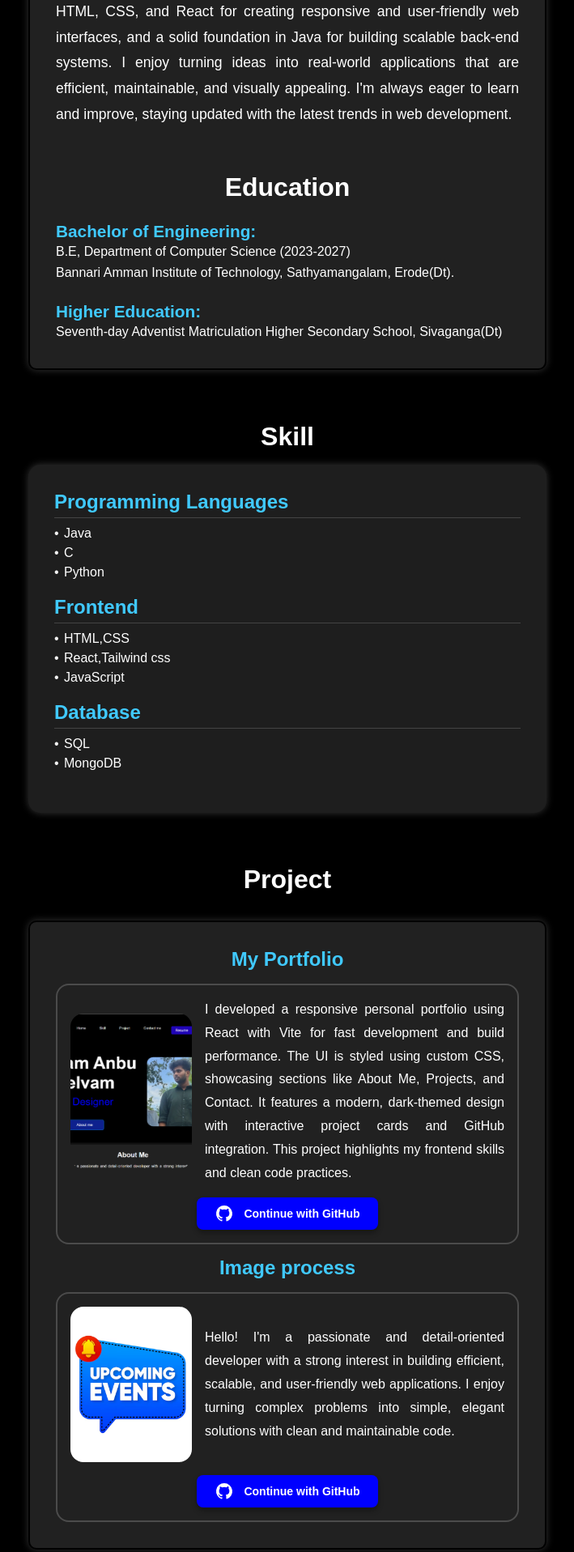
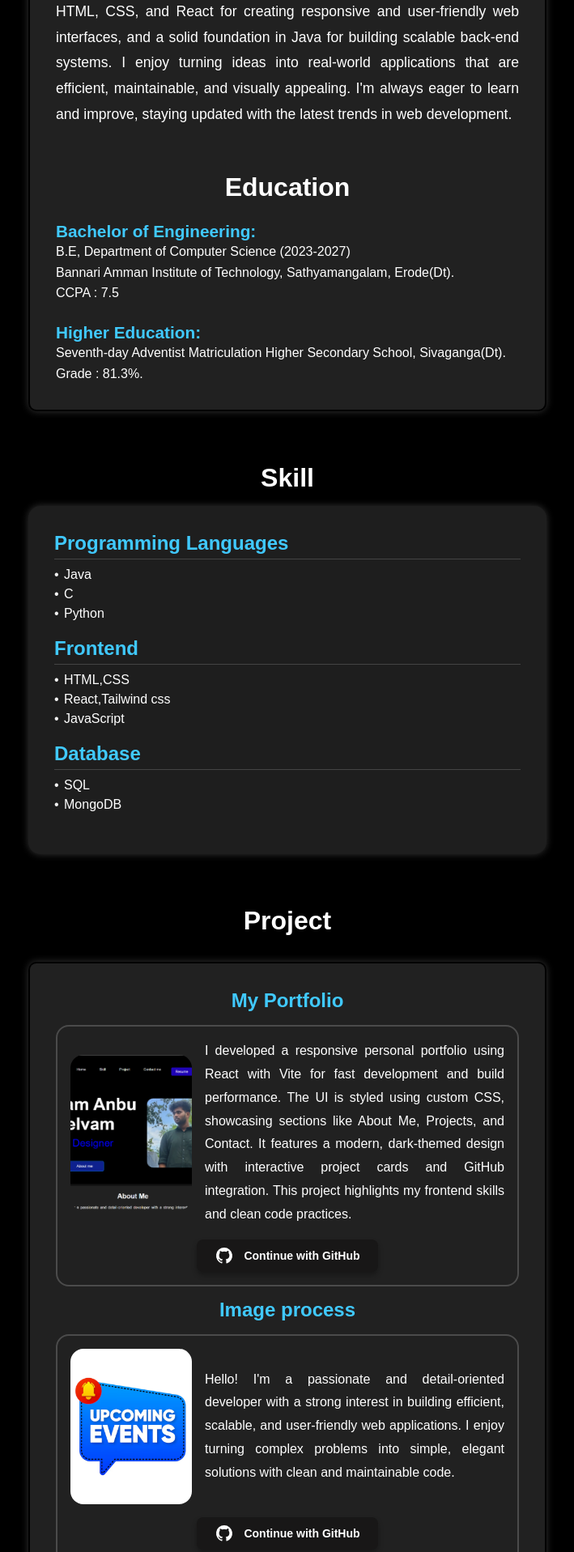
Before and after one commit to ANBUSELVAM-S/portfolio, a React (Vite) app: page / in a window 1280 px wide. Shown: the part 880-2797 px from the top of the page at 81% size, without its empty margins (285-994 px from the left). Built offline with nearby package versions, Linux system fonts and the light colour scheme.

Commit message:
Initial commit

```diff
--- a/src/App.jsx
+++ b/src/App.jsx
@@ -65,14 +65,17 @@ function App() {
           <h2>Bachelor of Engineering:</h2>
           <p className="hs">
             B.E, Department of Computer Science (2023-2027)<br />
-            Bannari Amman Institute of Technology, Sathyamangalam, Erode(Dt).
+            Bannari Amman Institute of Technology, Sathyamangalam, Erode(Dt).<br/>
+            CCPA : 7.5
+
           </p>
         </div>
 
         <div className="edu-block">
           <h2>Higher Education:</h2>
           <p className="hs">
-            Seventh-day Adventist Matriculation Higher Secondary School, Sivaganga(Dt)
+            Seventh-day Adventist Matriculation Higher Secondary School, Sivaganga(Dt).<br/>
+            Grade : 81.3%.
           </p>
         </div>
       </div>
@@ -121,7 +124,7 @@ function App() {
           </p>
         </div>
         <div className="github-button-container">
-          <a href='https://github.com/ANBUSELVAM-S/portfolio.git' style={{color:'white',textDecoration:'none'}}><button className="github-button"style={{backgroundColor:'blue',}}>
+          <a href='https://github.com/ANBUSELVAM-S/portfolio.git' style={{color:'white',textDecoration:'none'}}><button className="github-button">
             <svg fill="#ffffff" xmlns="http://www.w3.org/2000/svg" viewBox="0 0 24 24">
               <path d="M12,2A10,10,0,0,0,8.84,21.5c.5.08.66-.23.66-.5V19.31C6.73,19.91,6.14,18,6.14,18
               A2.69,2.69,0,0,0,5,16.5c-.91-.62.07-.6.07-.6a2.1,2.1,0,0,1,1.53,1,2.15,2.15,0,0,0,
@@ -149,7 +152,7 @@ function App() {
           </p>
         </div>
         <div className="github-button-container">
-          <a href='#' style={{color:'white',textDecoration:'none'}}><button className="github-button" style={{backgroundColor:'blue '}}>
+          <a href='#' style={{color:'white',textDecoration:'none'}}><button className="github-button" >
             <svg fill="#ffffff" xmlns="http://www.w3.org/2000/svg" viewBox="0 0 24 24">
               <path d="M12,2A10,10,0,0,0,8.84,21.5c.5.08.66-.23.66-.5V19.31C6.73,19.91,6.14,18,6.14,18
               A2.69,2.69,0,0,0,5,16.5c-.91-.62.07-.6.07-.6a2.1,2.1,0,0,1,1.53,1,2.15,2.15,0,0,0,
@@ -166,24 +169,32 @@ function App() {
      <h1 id="ac" className="sk">Acheivement</h1>
      <div className="about-container" id="about">
       <div className="project-card">
+        <h2 style={{textAlign:'center',paddingBottom:'15px',color:' #40c9ff'}}>Ideathon</h2>
+        <div className="project-content">
+
           <p className="project-description">
 I was awarded a Certificate of Participation by Bannari Amman Institute of Technology for actively contributing to IDEATHON '24, organized by BIT - Special Labs. During the event, I presented an innovative idea titled "Birthday Reminder", showcasing creativity and problem-solving skills. The event, held on 17th April 2024, provided a great platform to explore ideas, collaborate, and gain valuable exposure in the field of technology and innovation.          </p>
         </div>
         <div className="github-button-container">
           <a href={idea} style={{color:'white',textDecoration:'none'}}><button className="github-button" style={{backgroundColor:'blue'}}>
-            Download
+            View Certifitate
           </button></a>
         </div>
+        </div>
         <div className="project-card">
+          <h2 style={{textAlign:'center',paddingBottom:'15px',color:' #40c9ff'}}>National Conference on Recent Advances in Design and Digital Multimedia – NCRADDM 2023</h2>
+          <div className="project-content">
           <p className="project-description">
 I received a Certificate of Participation from Bannari Amman Institute of Technology for presenting a paper titled "Gaming and Animation" at the National Conference on Recent Advances in Design and Digital Multimedia – NCRADDM 2023. The event was organized by the Department of Computer Science and Design and held on 22nd December 2023. This conference provided a valuable opportunity to showcase research work and gain insights into emerging trends in digital multimedia and design technologies.</p>
         </div>
         <div className="github-button-container">
           <a href={gaming} style={{color:'white',textDecoration:'none'}}><button className="github-button" style={{backgroundColor:'blue'}}>
-            Download
+            View Certifitate
           </button></a>
         </div>
+        </div>
       </div>
+
 
 
       <div id="con" className="con">Contact me</div>
```
